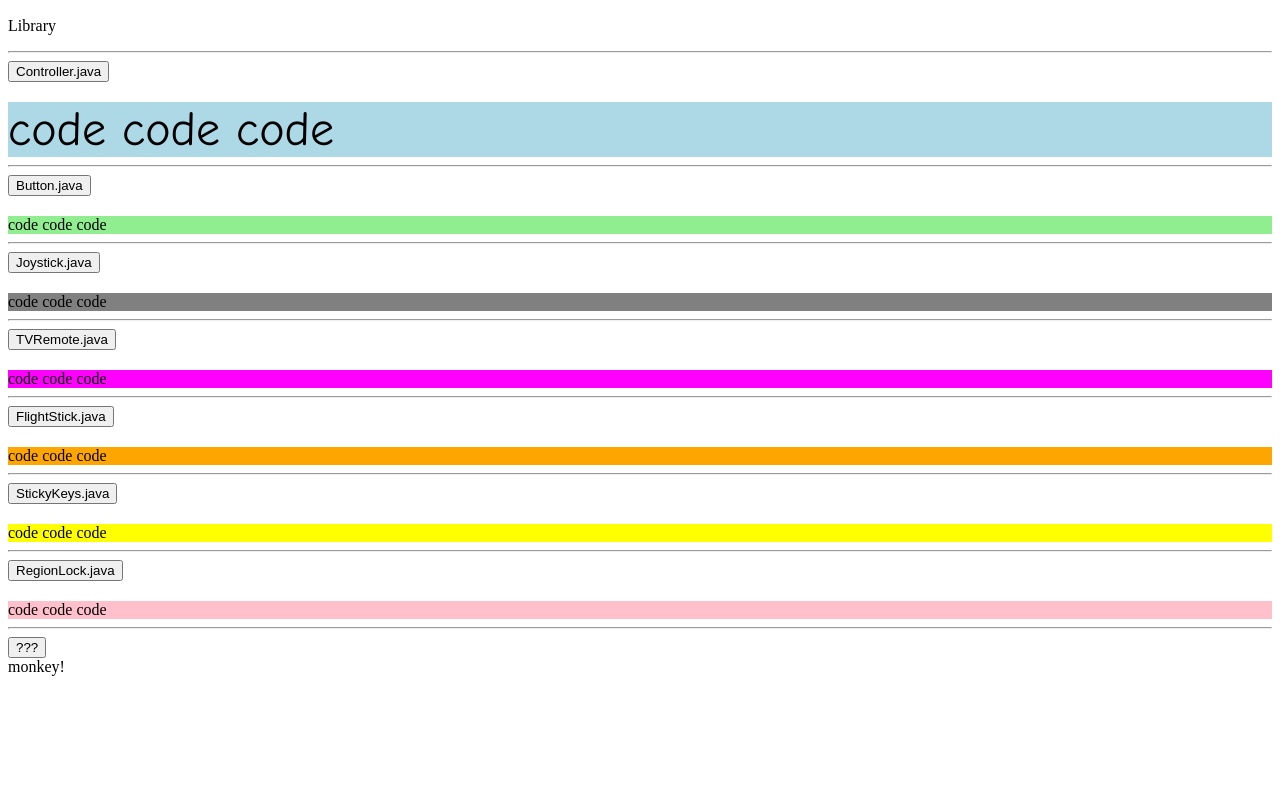
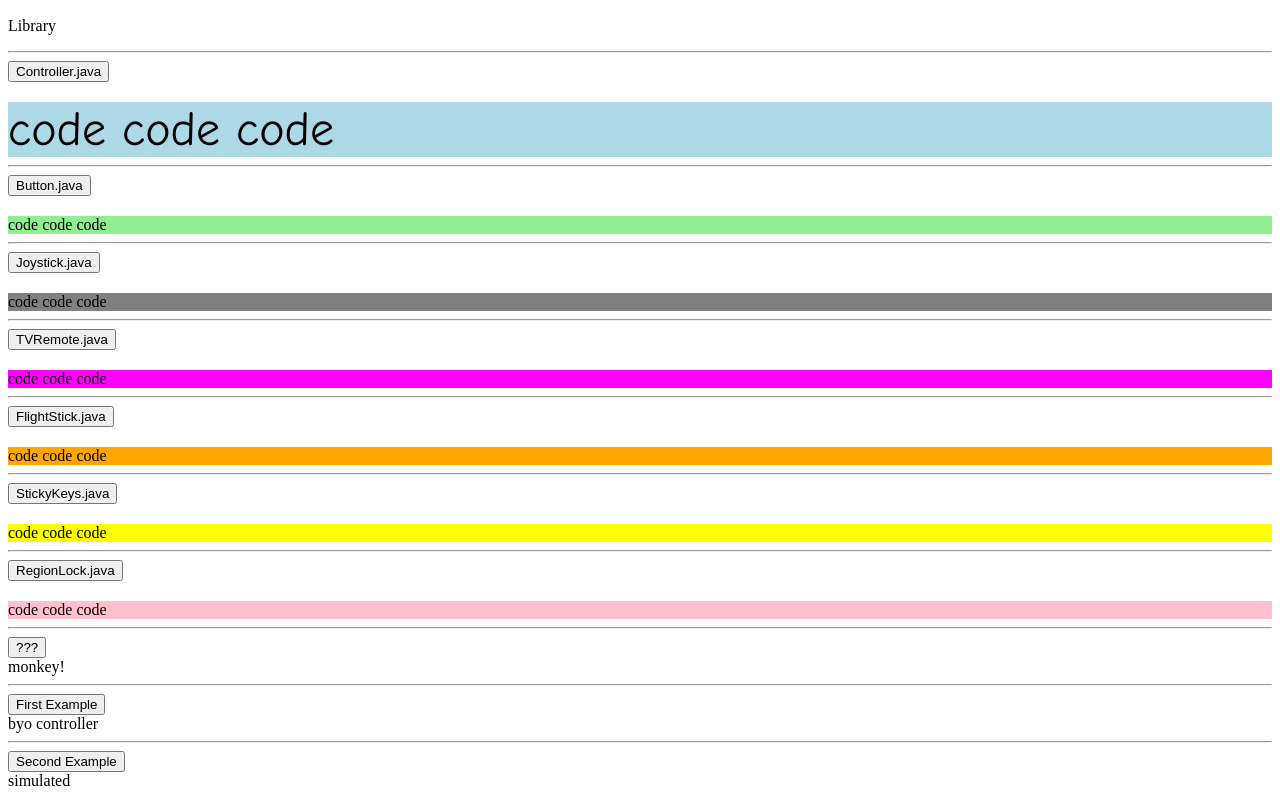
Before and after one commit to BattleDoog/BattleDoog.github.io, a plain HTML site: page index.html in a window 1280 px wide. Shown: the part 317-1115 px from the top of the page. Before the commit the page ends 1001 px from the top, so only its background shows below. Drawn offline with Linux system fonts and the light colour scheme.

Commit message:
Update index.html

```diff
--- a/index.html
+++ b/index.html
@@ -178,6 +178,18 @@ code code code
 monkey!
 </div>
 
+<hr>
+<button onclick="showCode(9)">First Example</button>
+<div id="ex1">
+byo controller
+</div>
+
+<hr>
+<button onclick="showCode(8)">Second Example</button>
+<div id="ex2">
+simulated
+</div>
+
 <script>
 var modal = document.getElementById('myModal');
 
@@ -207,6 +219,8 @@ function showCode(num) {
     var stickyKeys = document.getElementById('stickyKeys');
     var regionLock = document.getElementById('regionLock');
     var monkey = document.getElementById('monkey');
+    var ex1 = document.getElementById('ex1');
+    var ex2 = document.getElementById('ex2');
 
     switch(num) {
 		case 1:
@@ -258,7 +272,17 @@ function showCode(num) {
             monkey.style.display = 'none';
           }
         case 9:
-          if (
+          if (ex1.style.display === 'none') {
+	    ex1.style.display = 'block';
+	  } else {
+	    ex1.style.display = 'none';
+	  }
+	case 10:
+          if (ex2.style.display === 'none') {
+	    ex2.style.display = 'block';
+	  } else {
+	    ex2.style.display = 'none';
+	  }
 	}
 }
 </script>
```
